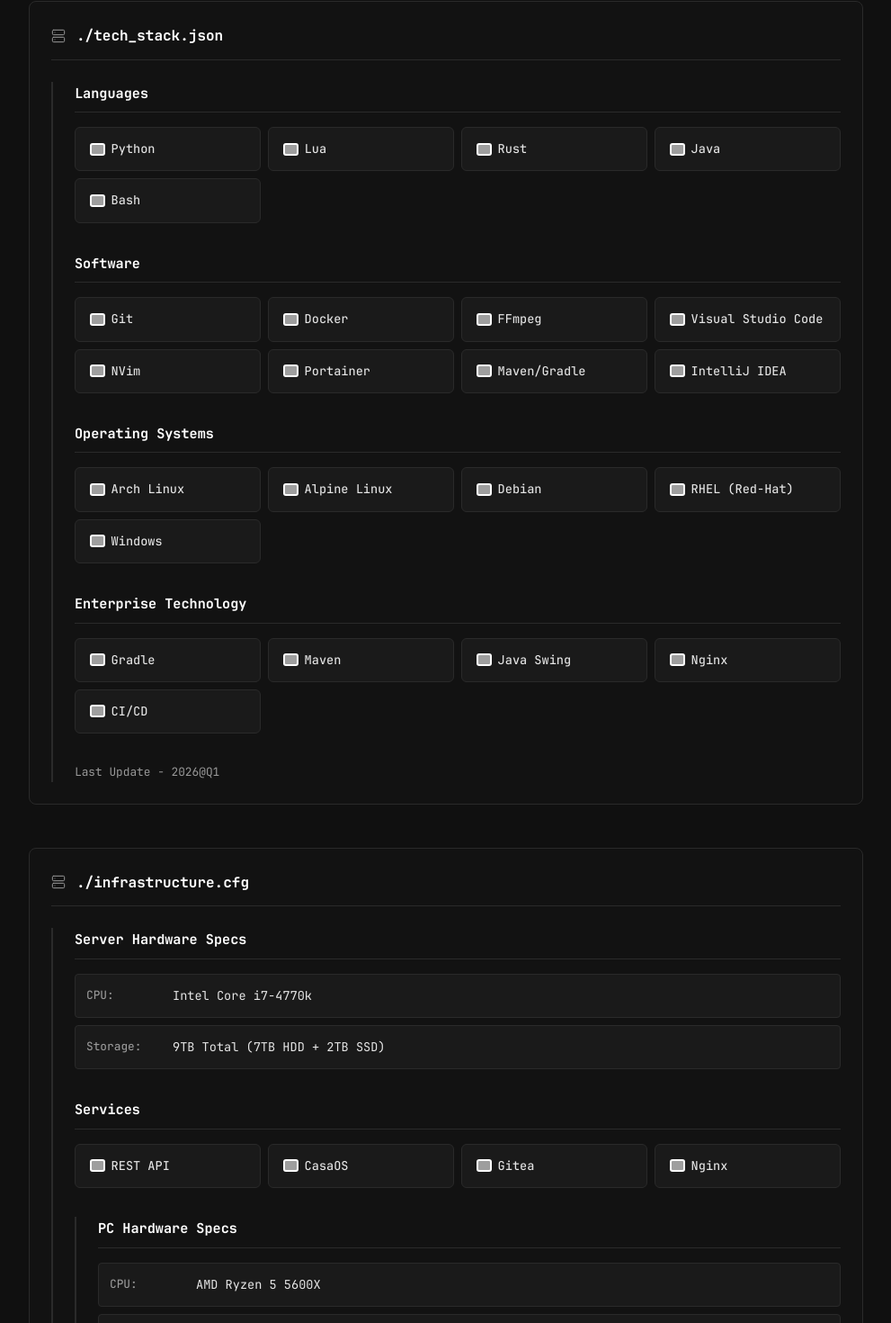
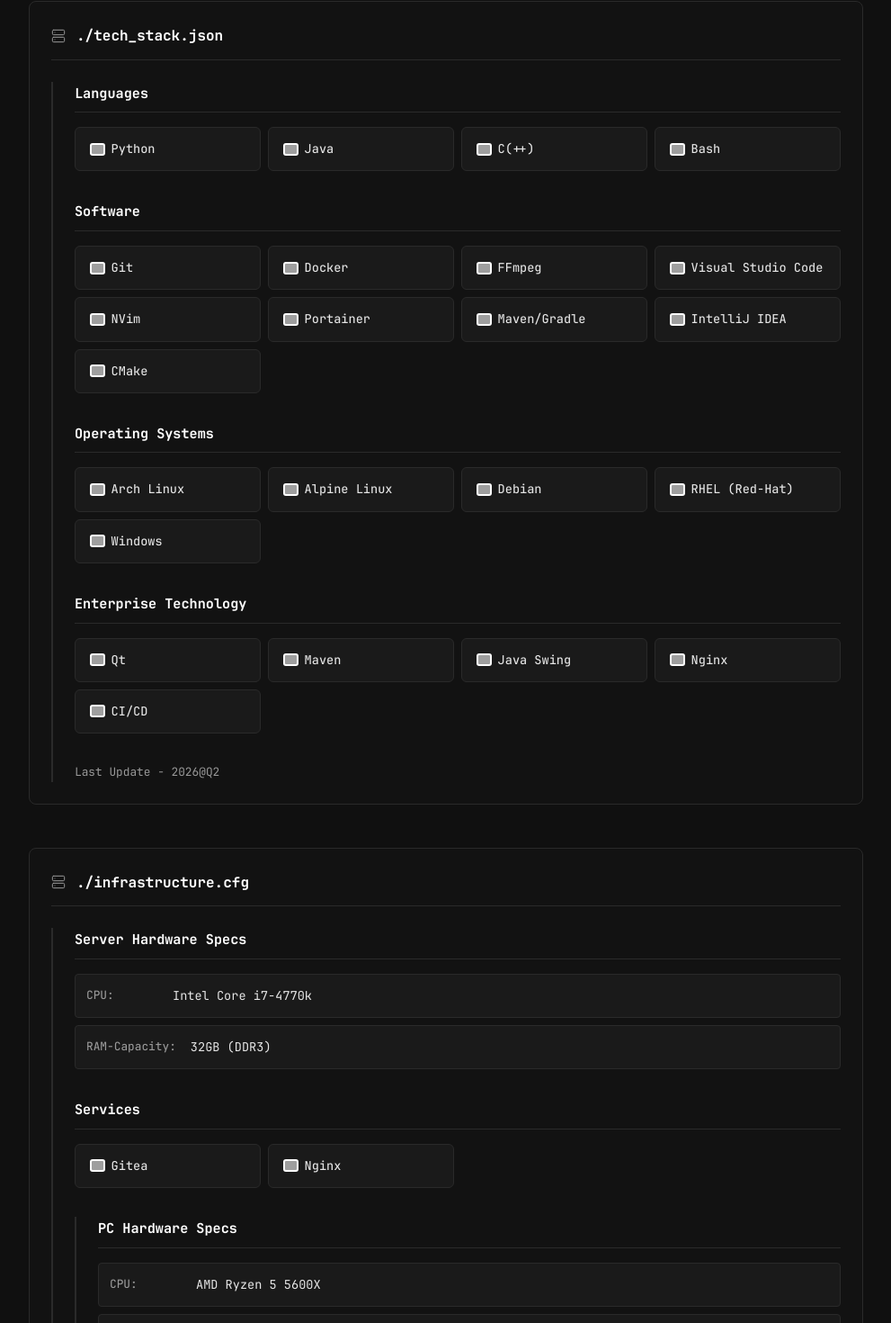
Before and after one commit to ZockerKatze/identifying_page, a Next.js app: page / in a window 1280 px wide. Shown: the part 1133-2603 px from the top of the page at 90% size, without its empty margins (144-1135 px from the left). Built offline with nearby package versions, Linux system fonts and the light colour scheme; no server answers; grey boxes are pictures that could not be loaded.

Commit message:
update q1 -> q2 ; some more changes to what i know and can do, and i now have a raid array which is too complex for the infrastructure section server thing

```diff
--- a/public/config/iconconfig.json
+++ b/public/config/iconconfig.json
@@ -1,9 +1,8 @@
 {
   "Languages": [
     { "name": "Python", "url": "https://www.python.org" },
-    { "name": "Lua", "url": "https://www.lua.org" },
-    { "name": "Rust", "url": "https://www.rust-lang.org" },
     { "name": "Java", "url": "https://zockerkatze.github.io/identifying_page/java", "icon": "openjdk" },
+    {"name":"C(++)", "url":"https://wikipedia.org/wiki/C++", "icon":"c"},
     { "name": "Bash", "url": "https://www.gnu.org/software/bash/", "icon": "gnubash" }
   ],
 
@@ -15,7 +14,8 @@
     { "name": "NVim", "url": "https://neovim.io", "icon": "neovim" },
     { "name": "Portainer", "url": "https://www.portainer.io", "icon": "portainer" },
     { "name": "Maven/Gradle", "url": "https://maven.apache.org", "icon": "apachemaven" },
-    { "name": "IntelliJ IDEA", "url": "https://www.jetbrains.com/de-de/idea/", "icon": "intellijidea" }
+    { "name": "IntelliJ IDEA", "url": "https://www.jetbrains.com/de-de/idea/", "icon": "intellijidea" },
+    { "name": "CMake", "url": "https://cmake.org/", "icon":"cmake"}
   ],
 
   "Operating Systems": [
@@ -27,7 +27,7 @@
   ],
 
   "Enterprise Technology": [
-    { "name": "Gradle", "url": "https://gradle.org" },
+    {"name":"Qt","url":"https://www.qt.io/","icon":"qt"},
     { "name": "Maven", "url": "https://maven.apache.org", "icon": "apachemaven" },
     { "name": "Java Swing", "url": "https://openjdk.org", "icon": "openjdk" },
     { "name": "Nginx", "url": "https://nginx.org" },
@@ -38,12 +38,10 @@
     { "name": "Discord", "icon": "discord", "url": "", "display": "@rattatwingo" },
     { "name": "TikTok", "icon": "tiktok", "url": "http://127.0.0.1/", "display": "@rattatwinko" },
     { "name": "GitHub", "icon": "github", "url": "https://github.com/ZockerKatze", "display": "@rattatwinko" },
-    {"name": "Gitea", "icon":"gitea","url":"http://rattatwinko.servecounterstrike.com/","display":"@rattatwinko"}
+    {"name": "Gitea", "icon":"gitea","url":"http://rattatwinko.servecounterstrike.com/gitea/rattatwinko","display":"@rattatwinko"}
   ],
 
   "InfrastructureServices": [
-    { "name": "REST API", "url": "https://fastapi.tiangolo.com/", "icon": "fastapi" },
-    { "name": "CasaOS", "url":"https://casaos.zimaspace.com/", "icon":"linux" },
     { "name": "Gitea", "icon":"gitea", "url":"http://rattatwinko.servecounterstrike.com/" },
     { "name": "Nginx", "url": "https://nginx.org", "icon":"nginx" }
   ],
--- a/src/components/InfrastructureSection.tsx
+++ b/src/components/InfrastructureSection.tsx
@@ -23,8 +23,8 @@
             <span className="spec-value">Intel Core i7-4770k</span>
           </div>
           <div className="spec-item">
-            <span className="spec-label">Storage:</span>
-            <span className="spec-value">9TB Total (7TB HDD + 2TB SSD)</span>
+            <span className="spec-label">RAM-Capacity:</span>
+            <span className="spec-value">32GB (DDR3)</span>
           </div>
         </div>
       </div>
--- a/src/components/TechStackSection.tsx
+++ b/src/components/TechStackSection.tsx
@@ -69,7 +69,7 @@
                   </div>
                 </div>
               ))}
-            <p className="domain-note">Last Update - 2026@Q1</p>
+            <p className="domain-note">Last Update - 2026@Q2</p>
           </div>
         ) : (
           <div className="section-content">Loading...</div>
```
